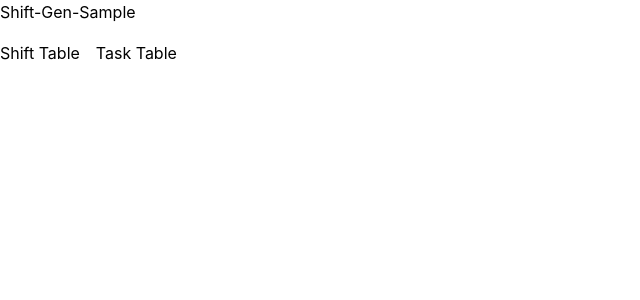
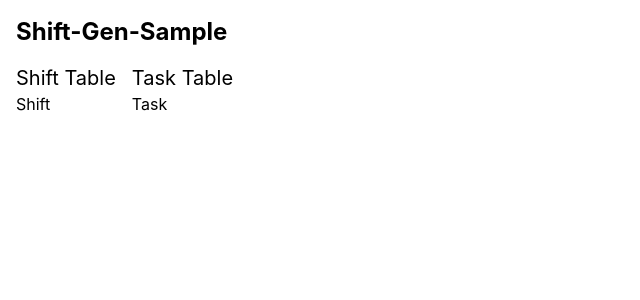
Before and after one commit to imaimai17468/shift-gen-sample, a Next.js app: page / in a window 1280 px wide. Shown: the top 300 px of the page, without its empty margins (0-640 px from the left). Built offline with nearby package versions, Linux system fonts and the light colour scheme.

Commit message:
feat: Update index page with ShiftTable and TaskTable components

```diff
--- a/src/pages/index.tsx
+++ b/src/pages/index.tsx
@@ -1,13 +1,18 @@
+import { ShiftTable } from "@/components/common/ShiftTable";
+import { TaskTable } from "@/components/common/TaskTable";
+
 export default function Home() {
   return (
-    <div className="flex flex-col gap-4">
-      <h1>Shift-Gen-Sample</h1>
+    <div className="flex flex-col gap-4 p-4">
+      <h1 className="text-2xl font-bold">Shift-Gen-Sample</h1>
       <div className="flex gap-4">
         <div>
-          <h2>Shift Table</h2>
+          <h2 className="text-xl">Shift Table</h2>
+          <ShiftTable />
         </div>
         <div>
-          <h2>Task Table</h2>
+          <h2 className="text-xl">Task Table</h2>
+          <TaskTable />
         </div>
       </div>
     </div>
```
